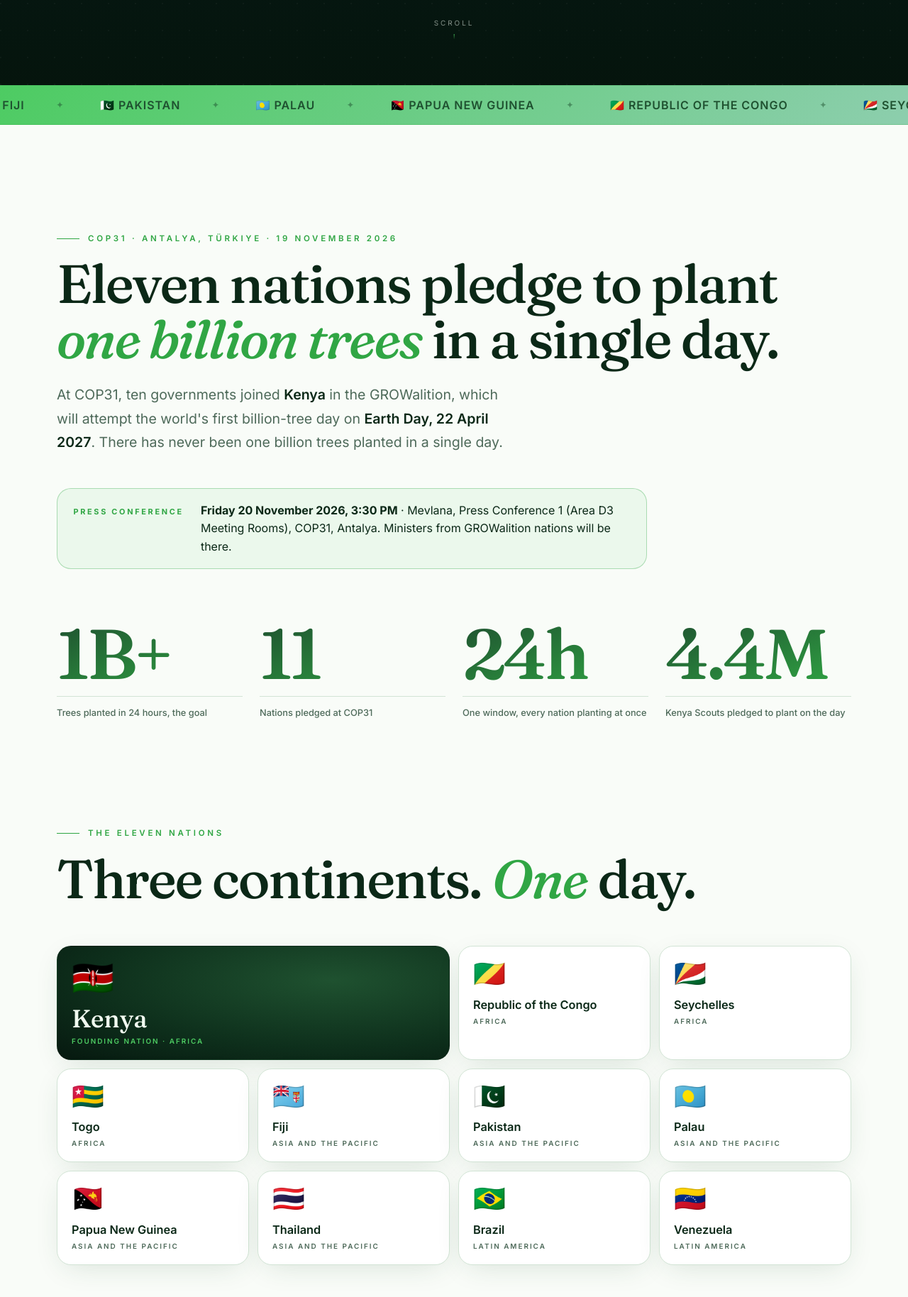
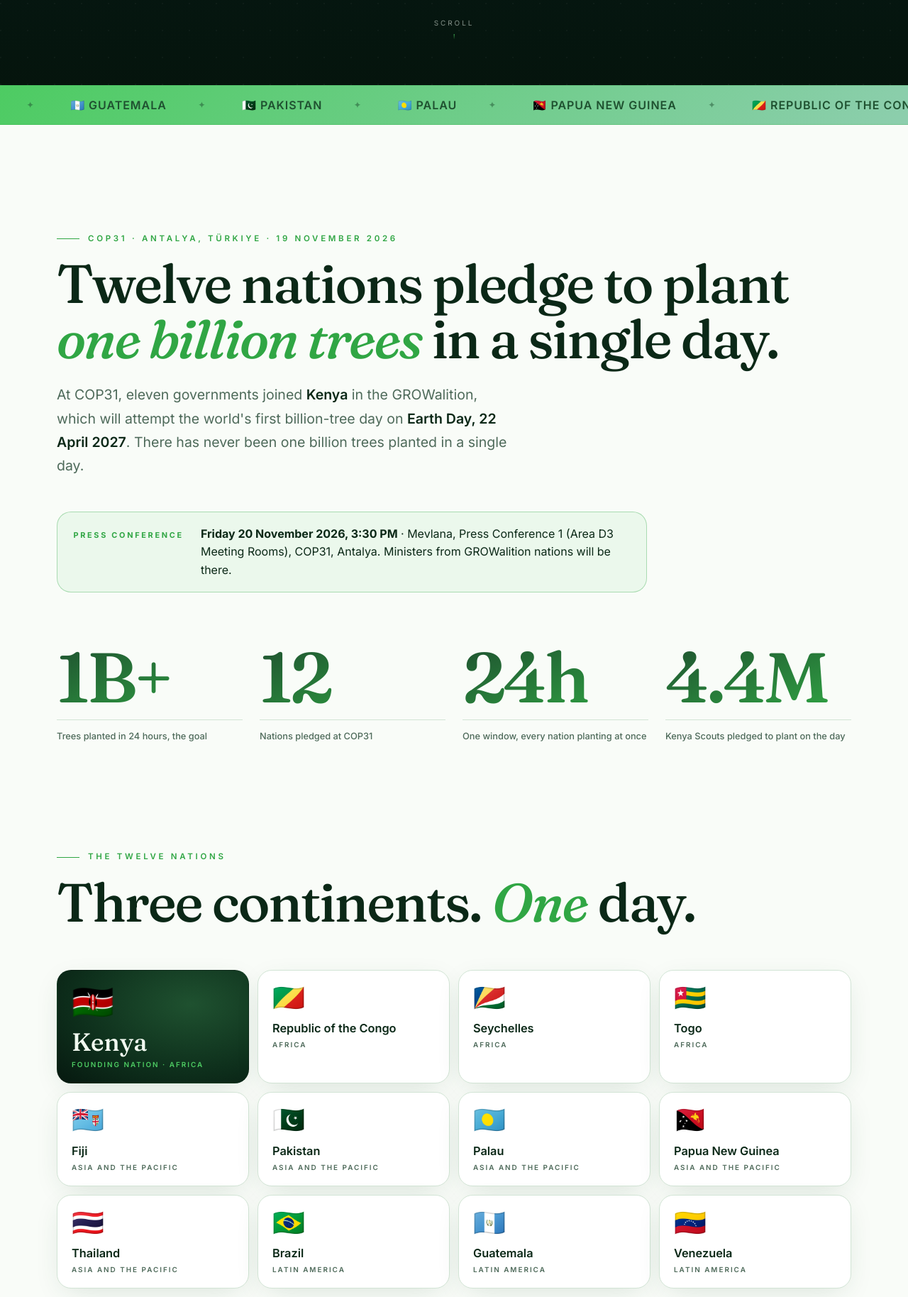
Before and after one commit to JimiCohen/pages-growalition, a plain HTML site: page index.html in a window 1280 px wide. Shown: the part 680-2508 px from the top of the page at 71% size. Drawn offline with Linux system fonts and the light colour scheme.

Commit message:
Add Guatemala: GROWalition is now 12 nations
- Add Guatemala to the ticker, nation grid and media kit (Photo 10)
- Update counts: twelve nations, eleven governments joined Kenya
- Kenya card takes one cell so the 12 cards fill the grid evenly
- Refresh the social share image to read 12 nations (cache-busted URL)
- Timeline entry dated November 2026, as signings ran across COP31

Co-Authored-By: Claude Opus 5.5 <noreply@anthropic.com>
Claude-Session: https://claude.ai/code/session_01EcBvAHkYyKcR3jZ83thwUb

```diff
--- a/index.html
+++ b/index.html
@@ -4,7 +4,7 @@
 <meta charset="utf-8">
 <meta name="viewport" content="width=device-width, initial-scale=1">
 <title>1B Tree GROWalition: Plant a billion trees on Earth Day, 22 April 2027</title>
-<meta name="description" content="Eleven nations pledged at COP31 to plant more than one billion trees in 24 hours on Earth Day, 22 April 2027. Kenya is leading the way. Take action.">
+<meta name="description" content="Twelve nations pledged at COP31 to plant more than one billion trees in 24 hours on Earth Day, 22 April 2027. Kenya is leading the way. Take action.">
 <meta name="author" content="1B Tree GROWalition">
 <link rel="canonical" href="https://growalition.org/">
 <meta name="theme-color" content="#0b2a17">
@@ -14,14 +14,14 @@
 <meta property="og:url" content="https://growalition.org/">
 <meta property="og:site_name" content="1B Tree GROWalition">
 <meta property="og:title" content="1B Tree GROWalition: Plant a billion trees on Earth Day, 22 April 2027">
-<meta property="og:description" content="Eleven nations pledged at COP31 to plant more than one billion trees in 24 hours on Earth Day, 22 April 2027. Kenya is leading the way. Take action.">
-<meta property="og:image" content="https://growalition.org/assets/og.jpg">
+<meta property="og:description" content="Twelve nations pledged at COP31 to plant more than one billion trees in 24 hours on Earth Day, 22 April 2027. Kenya is leading the way. Take action.">
+<meta property="og:image" content="https://growalition.org/assets/og.jpg?v=12">
 <meta property="og:image:width" content="1200">
 <meta property="og:image:height" content="630">
 <meta name="twitter:card" content="summary_large_image">
 <meta name="twitter:title" content="1B Tree GROWalition: Plant a billion trees on Earth Day, 22 April 2027">
-<meta name="twitter:description" content="Eleven nations pledged at COP31 to plant more than one billion trees in 24 hours on Earth Day, 22 April 2027. Kenya is leading the way. Take action.">
-<meta name="twitter:image" content="https://growalition.org/assets/og.jpg">
+<meta name="twitter:description" content="Twelve nations pledged at COP31 to plant more than one billion trees in 24 hours on Earth Day, 22 April 2027. Kenya is leading the way. Take action.">
+<meta name="twitter:image" content="https://growalition.org/assets/og.jpg?v=12">
 <link rel="preconnect" href="https://fonts.googleapis.com">
 <link rel="preconnect" href="https://fonts.gstatic.com" crossorigin>
 <link rel="stylesheet" href="https://fonts.googleapis.com/css2?family=Fraunces:ital,opsz,wght@0,9..144,400;0,9..144,500;0,9..144,600;0,9..144,900;1,9..144,400;1,9..144,500&family=Inter:wght@300;400;500;600;700&display=swap">
@@ -30,7 +30,7 @@
 <script type="application/ld+json">
 {"@context":"https://schema.org","@graph":[
  {"@type":"Organization","@id":"https://growalition.org/#org","name":"1B Tree GROWalition","url":"https://growalition.org/","logo":"https://growalition.org/assets/logo.png","email":"jimi@treegens.org","founder":[{"@type":"Person","name":"Jimi Cohen"},{"@type":"Person","name":"Truphena Muthoni"}]},
- {"@type":"Event","name":"1B Tree GROWalition: one billion trees on Earth Day","startDate":"2027-04-22","endDate":"2027-04-22","eventStatus":"https://schema.org/EventScheduled","eventAttendanceMode":"https://schema.org/OfflineEventAttendanceMode","location":{"@type":"Place","name":"Kenya and partner nations","address":{"@type":"PostalAddress","addressCountry":"KE"}},"image":"https://growalition.org/assets/og.jpg","description":"Eleven nations, led by Kenya, plant more than one billion trees in 24 hours on Earth Day, 22 April 2027.","organizer":{"@id":"https://growalition.org/#org"},"url":"https://growalition.org/"}
+ {"@type":"Event","name":"1B Tree GROWalition: one billion trees on Earth Day","startDate":"2027-04-22","endDate":"2027-04-22","eventStatus":"https://schema.org/EventScheduled","eventAttendanceMode":"https://schema.org/OfflineEventAttendanceMode","location":{"@type":"Place","name":"Kenya and partner nations","address":{"@type":"PostalAddress","addressCountry":"KE"}},"image":"https://growalition.org/assets/og.jpg","description":"Twelve nations, led by Kenya, plant more than one billion trees in 24 hours on Earth Day, 22 April 2027.","organizer":{"@id":"https://growalition.org/#org"},"url":"https://growalition.org/"}
 ]}
 </script>
 <style>
@@ -152,7 +152,7 @@ h1 .w>span{display:inline-block;animation:rise 1.2s var(--ease) both}
 .nation .f{font-size:2.3rem;line-height:1}
 .nation h4{margin-top:.9rem;font:600 1.02rem/1.3 var(--sans);letter-spacing:0}
 .nation small{display:block;margin-top:.3rem;font-size:.62rem;font-weight:600;text-transform:uppercase;letter-spacing:.2em;color:var(--muted)}
-.nation.lead-n{grid-column:span 2;background:var(--deep);color:var(--on-dark);border-color:transparent}
+.nation.lead-n{background:var(--deep);color:var(--on-dark);border-color:transparent}
 .nation.lead-n small{color:var(--accent)}
 .nation.lead-n h4{font:500 clamp(1.6rem,3vw,2.2rem)/1.1 var(--serif)}
 .nation.lead-n .f{font-size:3rem}
@@ -361,7 +361,7 @@ input:focus{outline:2px solid var(--glow);outline-offset:1px}
       <span class="w"><span>Plant</span></span> <span class="w"><span class="mint-text" style="animation-delay:.08s;white-space:nowrap">1 billion</span></span><br>
       <span class="w"><span class="h1-it" style="animation-delay:.16s">trees</span></span> <span class="w"><span style="animation-delay:.24s">in</span></span> <span class="w"><span style="animation-delay:.28s">a</span></span> <span class="w"><span style="animation-delay:.32s">single</span></span> <span class="w"><span style="animation-delay:.36s">day.</span></span>
     </h1>
-    <p class="hero-p fade" style="animation-delay:.45s"><strong>Eleven nations</strong> pledged at COP31 to plant together on <strong class="hl">Earth Day, 22 April 2027</strong>, aiming for more than one billion trees in 24 hours. <strong>Kenya</strong> is leading the way, and you can be part of it.</p>
+    <p class="hero-p fade" style="animation-delay:.45s"><strong>Twelve nations</strong> pledged at COP31 to plant together on <strong class="hl">Earth Day, 22 April 2027</strong>, aiming for more than one billion trees in 24 hours. <strong>Kenya</strong> is leading the way, and you can be part of it.</p>
     <div class="hero-row fade" style="animation-delay:.6s">
       <div class="count" id="count" aria-label="Time until Earth Day, 22 April 2027">
         <div><b data-u="d">--</b><span>Days</span></div>
@@ -378,25 +378,25 @@ input:focus{outline:2px solid var(--glow);outline-offset:1px}
   <a class="cue" href="#news">Scroll<i></i></a>
 </section>
 
-<div class="ticker" aria-label="The eleven GROWalition nations">
+<div class="ticker" aria-label="The twelve GROWalition nations">
   <div class="ticker-track">
-    <span>🇰🇪 Kenya</span><span>🇧🇷 Brazil</span><span>🇫🇯 Fiji</span><span>🇵🇰 Pakistan</span><span>🇵🇼 Palau</span><span>🇵🇬 Papua New Guinea</span><span>🇨🇬 Republic of the Congo</span><span>🇸🇨 Seychelles</span><span>🇹🇭 Thailand</span><span>🇹🇬 Togo</span><span>🇻🇪 Venezuela</span>
-    <span aria-hidden="true">🇰🇪 Kenya</span><span aria-hidden="true">🇧🇷 Brazil</span><span aria-hidden="true">🇫🇯 Fiji</span><span aria-hidden="true">🇵🇰 Pakistan</span><span aria-hidden="true">🇵🇼 Palau</span><span aria-hidden="true">🇵🇬 Papua New Guinea</span><span aria-hidden="true">🇨🇬 Republic of the Congo</span><span aria-hidden="true">🇸🇨 Seychelles</span><span aria-hidden="true">🇹🇭 Thailand</span><span aria-hidden="true">🇹🇬 Togo</span><span aria-hidden="true">🇻🇪 Venezuela</span>
+    <span>🇰🇪 Kenya</span><span>🇧🇷 Brazil</span><span>🇫🇯 Fiji</span><span>🇬🇹 Guatemala</span><span>🇵🇰 Pakistan</span><span>🇵🇼 Palau</span><span>🇵🇬 Papua New Guinea</span><span>🇨🇬 Republic of the Congo</span><span>🇸🇨 Seychelles</span><span>🇹🇭 Thailand</span><span>🇹🇬 Togo</span><span>🇻🇪 Venezuela</span>
+    <span aria-hidden="true">🇰🇪 Kenya</span><span aria-hidden="true">🇧🇷 Brazil</span><span aria-hidden="true">🇫🇯 Fiji</span><span aria-hidden="true">🇬🇹 Guatemala</span><span aria-hidden="true">🇵🇰 Pakistan</span><span aria-hidden="true">🇵🇼 Palau</span><span aria-hidden="true">🇵🇬 Papua New Guinea</span><span aria-hidden="true">🇨🇬 Republic of the Congo</span><span aria-hidden="true">🇸🇨 Seychelles</span><span aria-hidden="true">🇹🇭 Thailand</span><span aria-hidden="true">🇹🇬 Togo</span><span aria-hidden="true">🇻🇪 Venezuela</span>
   </div>
 </div>
 
 <section id="news" class="pad">
   <div class="wrap">
     <div class="kicker rv">COP31 · Antalya, Türkiye · 19 November 2026</div>
-    <h2 class="rv d1">Eleven nations pledge to plant <em>one billion trees</em> in a single day.</h2>
-    <p class="lead rv d2">At COP31, ten governments joined <strong>Kenya</strong> in the GROWalition, which will attempt the world's first billion-tree day on <strong>Earth Day, 22 April 2027</strong>. There has never been one billion trees planted in a single day.</p>
+    <h2 class="rv d1">Twelve nations pledge to plant <em>one billion trees</em> in a single day.</h2>
+    <p class="lead rv d2">At COP31, eleven governments joined <strong>Kenya</strong> in the GROWalition, which will attempt the world's first billion-tree day on <strong>Earth Day, 22 April 2027</strong>. There has never been one billion trees planted in a single day.</p>
     <div class="presser rv d3" id="presser">
       <b>Press conference</b>
       <p><strong>Friday 20 November 2026, 3:30 PM</strong> · Mevlana, Press Conference 1 (Area D3 Meeting Rooms), COP31, Antalya. Ministers from GROWalition nations will be there.</p>
     </div>
     <div class="nums">
       <div class="num rv"><b>1B+</b><span>Trees planted in 24 hours, the goal</span></div>
-      <div class="num rv d1"><b data-count="11">11</b><span>Nations pledged at COP31</span></div>
+      <div class="num rv d1"><b data-count="12">12</b><span>Nations pledged at COP31</span></div>
       <div class="num rv d2"><b data-count="24" data-suffix="h">24h</b><span>One window, every nation planting at once</span></div>
       <div class="num rv d3"><b data-count="4.4" data-dec="1" data-suffix="M">4.4M</b><span>Kenya Scouts pledged to plant on the day</span></div>
     </div>
@@ -405,19 +405,20 @@ input:focus{outline:2px solid var(--glow);outline-offset:1px}
 
 <section id="nations" class="pad" style="padding-top:0">
   <div class="wrap">
-    <div class="kicker rv">The eleven nations</div>
+    <div class="kicker rv">The twelve nations</div>
     <h2 class="rv d1">Three continents. <em>One</em> day.</h2>
     <div class="nations">
       <div class="nation lead-n rv"><div class="f" aria-hidden="true">🇰🇪</div><h4>Kenya</h4><small>Founding nation · Africa</small></div>
       <div class="nation rv d1"><div class="f" aria-hidden="true">🇨🇬</div><h4>Republic of the Congo</h4><small>Africa</small></div>
       <div class="nation rv d2"><div class="f" aria-hidden="true">🇸🇨</div><h4>Seychelles</h4><small>Africa</small></div>
-      <div class="nation rv"><div class="f" aria-hidden="true">🇹🇬</div><h4>Togo</h4><small>Africa</small></div>
-      <div class="nation rv d1"><div class="f" aria-hidden="true">🇫🇯</div><h4>Fiji</h4><small>Asia and the Pacific</small></div>
-      <div class="nation rv d2"><div class="f" aria-hidden="true">🇵🇰</div><h4>Pakistan</h4><small>Asia and the Pacific</small></div>
-      <div class="nation rv d3"><div class="f" aria-hidden="true">🇵🇼</div><h4>Palau</h4><small>Asia and the Pacific</small></div>
-      <div class="nation rv"><div class="f" aria-hidden="true">🇵🇬</div><h4>Papua New Guinea</h4><small>Asia and the Pacific</small></div>
-      <div class="nation rv d1"><div class="f" aria-hidden="true">🇹🇭</div><h4>Thailand</h4><small>Asia and the Pacific</small></div>
-      <div class="nation rv d2"><div class="f" aria-hidden="true">🇧🇷</div><h4>Brazil</h4><small>Latin America</small></div>
+      <div class="nation rv d3"><div class="f" aria-hidden="true">🇹🇬</div><h4>Togo</h4><small>Africa</small></div>
+      <div class="nation rv"><div class="f" aria-hidden="true">🇫🇯</div><h4>Fiji</h4><small>Asia and the Pacific</small></div>
+      <div class="nation rv d1"><div class="f" aria-hidden="true">🇵🇰</div><h4>Pakistan</h4><small>Asia and the Pacific</small></div>
+      <div class="nation rv d2"><div class="f" aria-hidden="true">🇵🇼</div><h4>Palau</h4><small>Asia and the Pacific</small></div>
+      <div class="nation rv d3"><div class="f" aria-hidden="true">🇵🇬</div><h4>Papua New Guinea</h4><small>Asia and the Pacific</small></div>
+      <div class="nation rv"><div class="f" aria-hidden="true">🇹🇭</div><h4>Thailand</h4><small>Asia and the Pacific</small></div>
+      <div class="nation rv d1"><div class="f" aria-hidden="true">🇧🇷</div><h4>Brazil</h4><small>Latin America</small></div>
+      <div class="nation rv d2"><div class="f" aria-hidden="true">🇬🇹</div><h4>Guatemala</h4><small>Latin America</small></div>
       <div class="nation rv d3"><div class="f" aria-hidden="true">🇻🇪</div><h4>Venezuela</h4><small>Latin America</small></div>
     </div>
     <div class="un rv">
@@ -427,11 +428,11 @@ input:focus{outline:2px solid var(--glow);outline-offset:1px}
   </div>
 </section>
 
-<section class="band" aria-label="Ten governments joined Kenya at COP31">
+<section class="band" aria-label="Eleven governments joined Kenya at COP31">
   <div class="band-bg" data-speed="0.22"><img src="/assets/cop31-thailand.jpg" alt="" width="1200" height="900" loading="lazy"></div>
   <div class="wrap">
     <div class="kicker rv">Signed at COP31</div>
-    <h2 class="rv d1">Ten governments joined <em>Kenya</em>.</h2>
+    <h2 class="rv d1">Eleven governments joined <em>Kenya</em>.</h2>
     <p class="rv d2">Delegations from Africa, Asia and the Pacific, and Latin America signed on in Antalya, pledging to plant within the same 24 hours on Earth Day.</p>
   </div>
 </section>
@@ -455,6 +456,7 @@ input:focus{outline:2px solid var(--glow);outline-offset:1px}
         <figure class="ph rv d2" data-i="2"><img src="/assets/cop31-palau.jpg" alt="Palau's delegate shakes hands with Jimi Cohen at COP31" width="1200" height="648" loading="lazy"><figcaption><b>Photo 3</b>Palau joins the GROWalition at COP31.</figcaption></figure>
         <figure class="ph rv d2" data-i="5"><img src="/assets/cop31-pakistan.jpg" alt="Pakistan's delegate and Jimi Cohen hold the signed pledge at COP31" width="1200" height="900" loading="lazy"><figcaption><b>Photo 6</b>Pakistan signs on to the GROWalition at COP31.</figcaption></figure>
         <figure class="ph rv d2" data-i="8"><img src="/assets/cop31-brazil.jpg" alt="Brazil's delegate and Jimi Cohen at COP31" width="1200" height="653" loading="lazy"><figcaption><b>Photo 9</b>Brazil joins the GROWalition at COP31.</figcaption></figure>
+        <figure class="ph rv d2" data-i="9"><img src="/assets/cop31-guatemala.jpg" alt="Guatemala's delegate shakes hands with Jimi Cohen, who holds the signed GROWalition pledge, at COP31" width="900" height="1200" loading="lazy"><figcaption><b>Photo 10</b>Guatemala signs on to the GROWalition at COP31.</figcaption></figure>
       </div>
     </div>
     <p class="credit rv">Photos from COP31 in Antalya, Türkiye. Credit: GROWalition. High-resolution files: <a href="https://drive.google.com/drive/folders/14maDHRwSO8MryDEDc1GJ2QBpgXntDohu" target="_blank" rel="noopener">GROWalition COP31 Press Kit</a>.</p>
@@ -517,7 +519,7 @@ input:focus{outline:2px solid var(--glow);outline-offset:1px}
         <li class="rv"><b>26 July 2026</b><h4>4,124 people plant mangroves at once</h4><p>Truphena and Jimi join the Kenya Scouts Association at Jomvu, Mombasa, for the world record for the most people planting mangrove trees simultaneously.</p></li>
         <li class="rv"><b>3 August 2026</b><h4>Ethiopia: 805.3 million seedlings</h4><p>More than 26 million Ethiopians plant in a single day, as announced by Prime Minister Abiy Ahmed.</p></li>
         <li class="rv"><b>2 to 3 November 2026</b><h4>56,018 mangroves in 24 hours</h4><p>Jimi Cohen at Shimoni, Kenya. The result is under official review.</p></li>
-        <li class="rv"><b>19 November 2026 · COP31</b><h4>Ten governments join Kenya</h4><p>Eleven nations pledge to plant together, in Antalya, Türkiye.</p></li>
+        <li class="rv"><b>November 2026 · COP31</b><h4>Eleven governments join Kenya</h4><p>Twelve nations pledge to plant together, in Antalya, Türkiye.</p></li>
         <li class="rv now"><b>22 April 2027 · Earth Day</b><h4>The first billion-tree day</h4><p>Every nation plants within the same 24 hours, ahead of COP32, which Ethiopia hosts in Addis Ababa in 2027.</p></li>
       </ol>
     </div>
@@ -623,7 +625,7 @@ input:focus{outline:2px solid var(--glow);outline-offset:1px}
     <div>
       <div class="label">The day</div>
       <div class="day">22 April 2027</div>
-      <div class="dim" style="margin-top:.25rem">Earth Day · 11 nations · one billion trees</div>
+      <div class="dim" style="margin-top:.25rem">Earth Day · 12 nations · one billion trees</div>
     </div>
   </div>
   <div class="mega" aria-hidden="true" data-speed="0.08">1 billion trees</div>
@@ -688,7 +690,7 @@ input:focus{outline:2px solid var(--glow);outline-offset:1px}
      cta: 'Get the mobiliser toolkit', formTitle: "Let's mobilise your community.",
      formIntro: "We'll send the organiser playbook, posters, and a coordinator from your region will reach out within 48 hours.", pledge: 'rally'},
     {key: 'partner', icon: 'landmark', label: 'I represent a government / NGO', headline: 'Bring your country in.',
-     description: 'Ten governments joined Kenya at COP31, and talks with more are under way. Add yours. Government agencies, ministries, and large NGOs get a direct briefing and onboarding into the GROWalition coordination network.',
+     description: 'Eleven governments joined Kenya at COP31, and talks with more are under way. Add yours. Government agencies, ministries, and large NGOs get a direct briefing and onboarding into the GROWalition coordination network.',
      cta: 'Open a partnership conversation', formTitle: "Let's get your country involved.",
      formIntro: 'Our partnerships lead will reach out personally within 24 hours to schedule a confidential briefing.'},
     {key: 'sponsor', icon: 'award', label: 'I want to sponsor', headline: 'Sponsor the moment.',
--- a/sitemap.xml
+++ b/sitemap.xml
@@ -1,4 +1,4 @@
 <?xml version="1.0" encoding="UTF-8"?>
 <urlset xmlns="http://www.sitemaps.org/schemas/sitemap/0.9">
-  <url><loc>https://growalition.org/</loc><lastmod>2026-11-19</lastmod></url>
+  <url><loc>https://growalition.org/</loc><lastmod>2026-11-20</lastmod></url>
 </urlset>
```
Also changed, not shown: assets/cop31-guatemala.jpg (added), assets/og.jpg.
